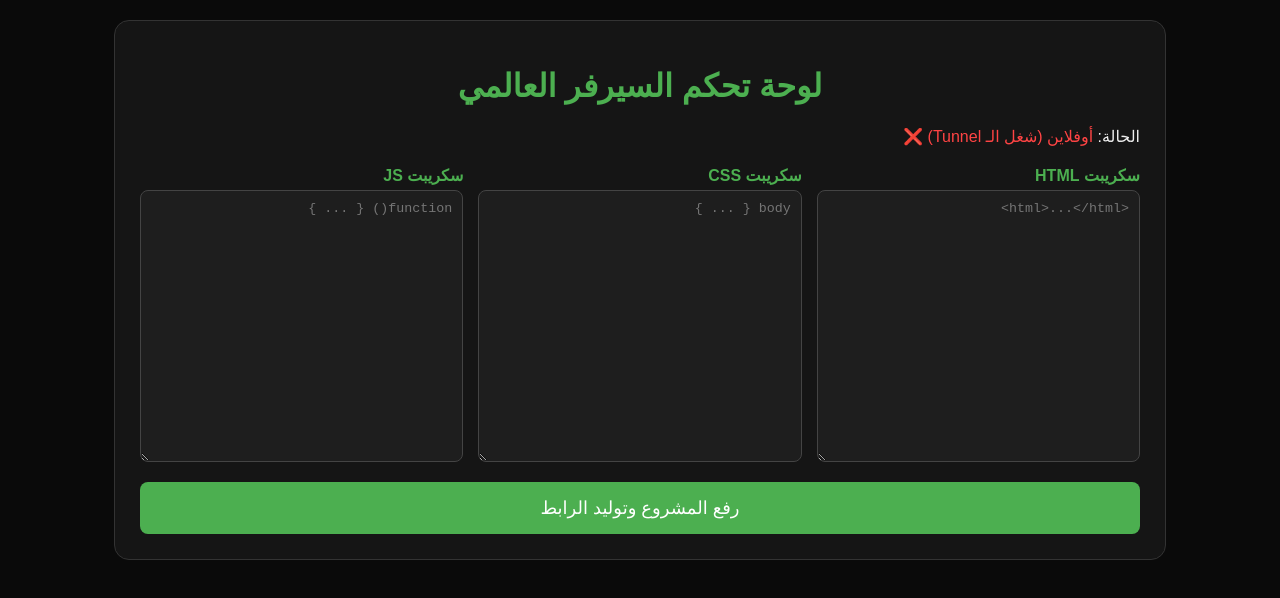
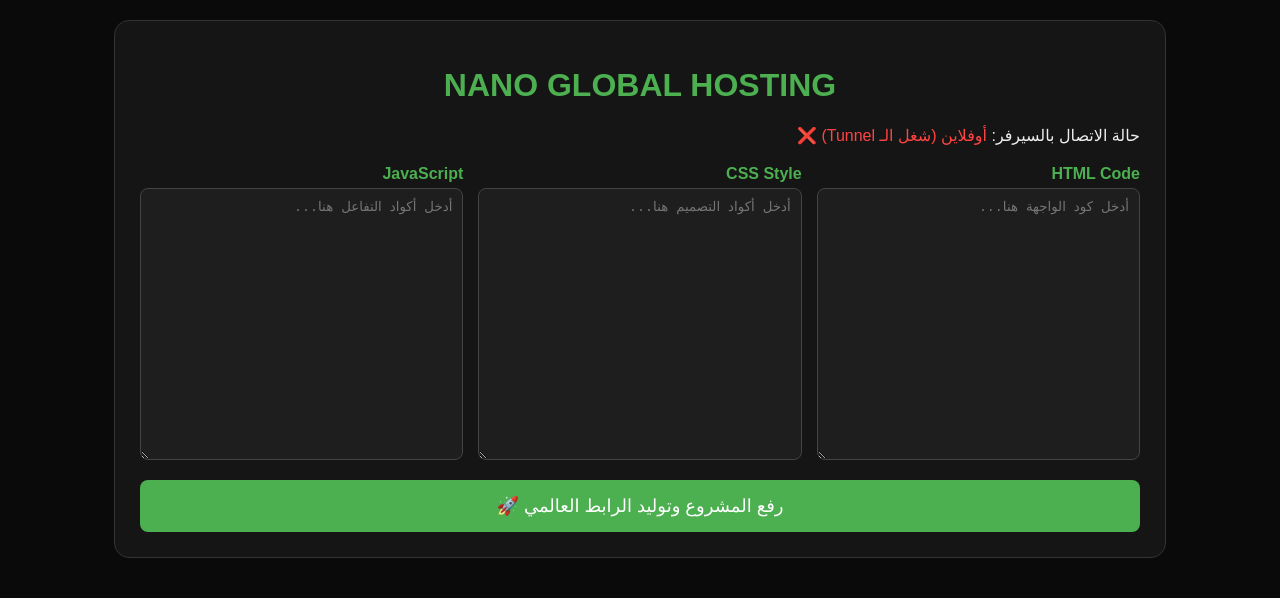
Before and after one commit to abdohrf12333-wq/Appno, a plain HTML site: page index.html in a window 1280 px wide. Drawn offline with Linux system fonts and the light colour scheme; no server answers.

Commit message:
Update index.html

```diff
--- a/index.html
+++ b/index.html
@@ -2,39 +2,43 @@
 <html lang="ar" dir="rtl">
 <head>
     <meta charset="UTF-8">
-    <title>Nano Hosting Pro</title>
+    <meta name="viewport" content="width=device-width, initial-scale=1.0">
+    <title>Nano Hosting Pro | لوحة استضافة نانو</title>
     <link rel="stylesheet" href="style.css">
 </head>
 <body>
     <div class="container">
-        <h1>لوحة تحكم السيرفر العالمي</h1>
-        <div id="status-bar">الحالة: <span id="status">فحص الاتصال...</span></div>
+        <header>
+            <h1>NANO GLOBAL HOSTING</h1>
+            <div id="status-bar">حالة الاتصال بالسيرفر: <span id="status">جاري الفحص...</span></div>
+        </header>
 
         <div class="input-grid">
             <div class="editor-box">
-                <label>سكريبت HTML</label>
-                <textarea id="html-code" placeholder="<html>...</html>"></textarea>
+                <label>HTML Code</label>
+                <textarea id="html-code" placeholder="أدخل كود الواجهة هنا..."></textarea>
             </div>
             <div class="editor-box">
-                <label>سكريبت CSS</label>
-                <textarea id="css-code" placeholder="body { ... }"></textarea>
+                <label>CSS Style</label>
+                <textarea id="css-code" placeholder="أدخل أكواد التصميم هنا..."></textarea>
             </div>
             <div class="editor-box">
-                <label>سكريبت JS</label>
-                <textarea id="js-code" placeholder="function() { ... }"></textarea>
+                <label>JavaScript</label>
+                <textarea id="js-code" placeholder="أدخل أكواد التفاعل هنا..."></textarea>
             </div>
         </div>
 
-        <button id="upload-btn">رفع المشروع وتوليد الرابط</button>
+        <button id="upload-btn">رفع المشروع وتوليد الرابط العالمي 🚀</button>
 
         <div id="link-container" class="link-card hidden">
-            <p>🚀 موقعك الآن حي على الإنترنت:</p>
+            <h3>✅ تم الرفع بنجاح!</h3>
+            <p>موقعك الآن متاح عالمياً عبر الرابط التالي:</p>
             <div class="url-wrapper">
                 <input type="text" id="final-url" readonly>
-                <button onclick="copyUrl()">نسخ</button>
+                <button id="copy-btn">نسخ الرابط</button>
             </div>
         </div>
     </div>
     <script src="script.js"></script>
 </body>
-</html>
+    </html>
```
